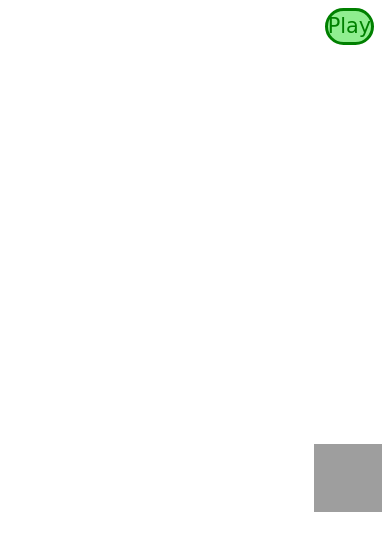
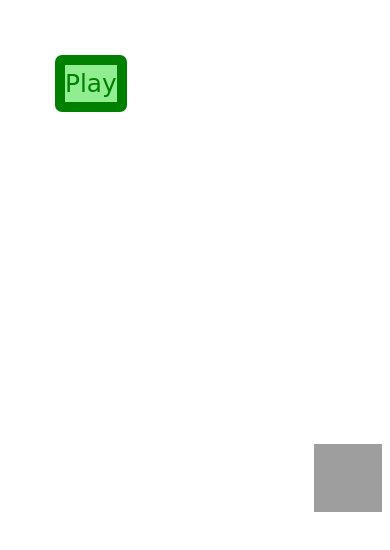
Before and after one commit to techmpireviews/tmprevdevs, a plain HTML site: page mobile135421.html in a window 390 px wide. Drawn offline with nearby package versions, Linux system fonts and the light colour scheme; grey boxes are pictures that could not be loaded.

Commit message:
Update mobile135421.html

```diff
--- a/mobile135421.html
+++ b/mobile135421.html
@@ -29,15 +29,18 @@
     }
 
     #playp {
+      position: absolute;
+      top: 55px;
+      left: 55px;
       color: green;
-      font-size: 130%;
-      text-align: center;
-      border: 5px 5px 5px 5px;
+      font-size: 155%;
+      border-width: 10px;
       border-style: solid;
       border-color: green;
-      border-radius: 20px;
+      border-radius: 7px;
       background-color: lightgreen;
     }
+
 
 
  </style>
```
